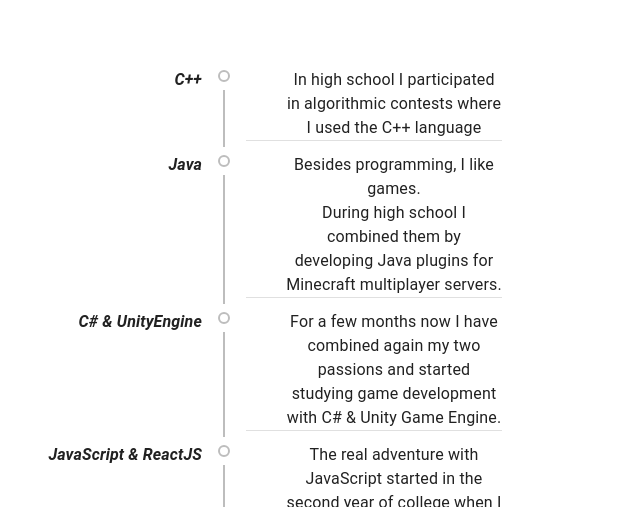
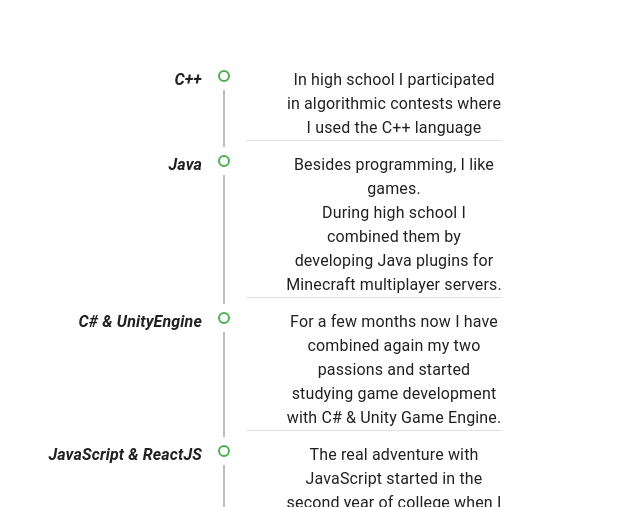
Before and after one commit to TheAncientOwl/personal-page, a React (Create React App) app: page / in a window 1280 px wide. Both pictures are taken after a click on the button "EXPERIENCE". Shown: the part 212-719 px from the top of the page, without its empty margins (272-912 px from the left). Built offline with nearby package versions, Linux system fonts and the light colour scheme.

Commit message:
set color primary/secondary.

```diff
--- a/src/components/Experience.jsx
+++ b/src/components/Experience.jsx
@@ -52,7 +52,7 @@ export default function Experience() {
           </TimelineContent>
 
           <TimelineSeparator>
-            <TimelineDot variant='outlined' />
+            <TimelineDot color='primary' variant='outlined' />
             <TimelineConnector />
           </TimelineSeparator>
 
```
